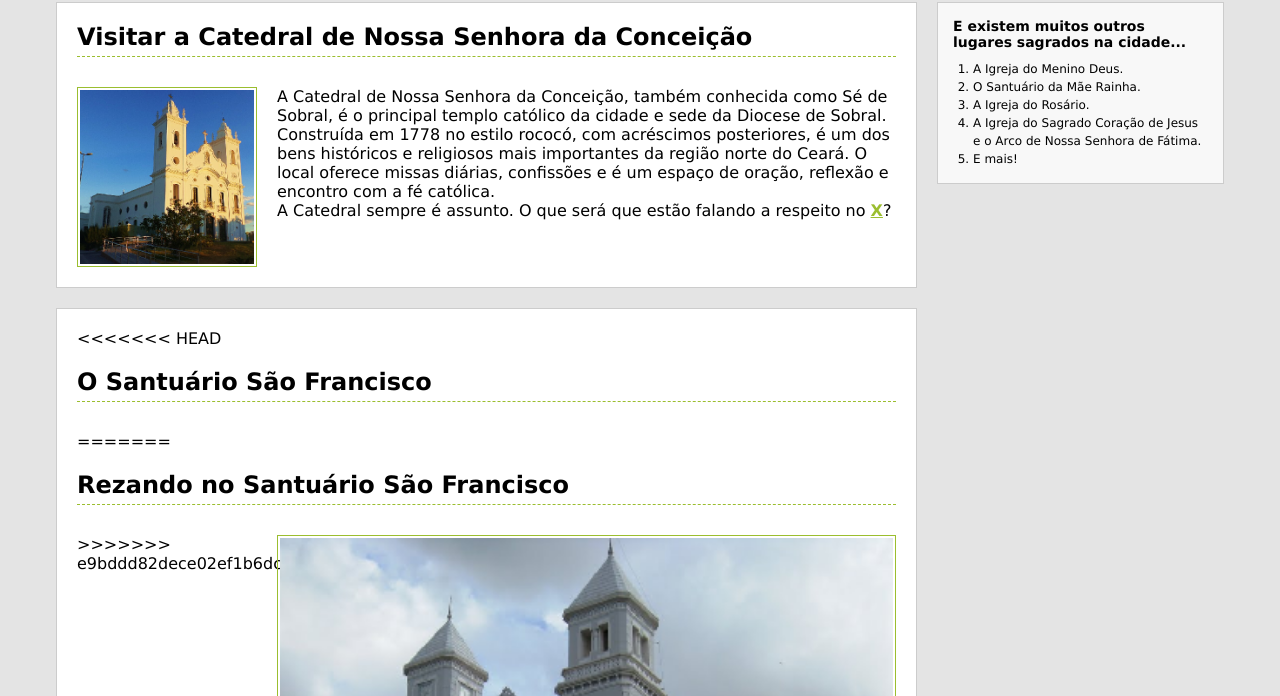
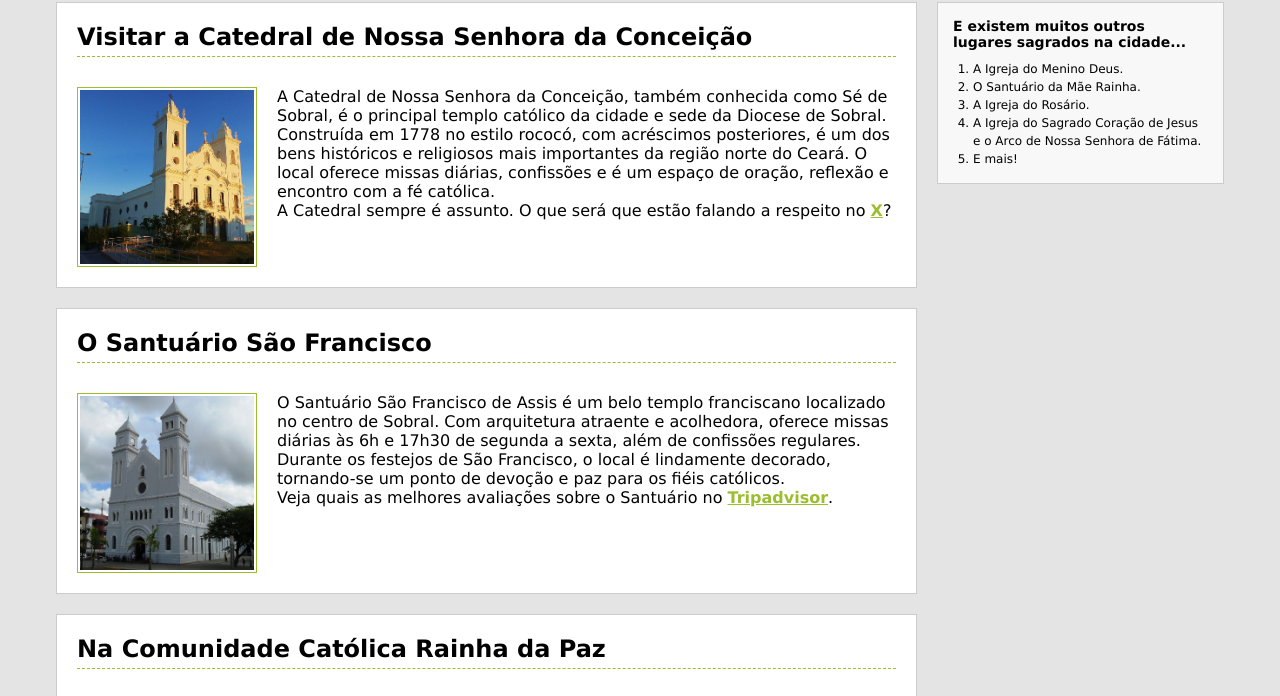
Before and after one commit to kauanallyson/livro-html-css, a plain HTML site: page exercicios/exercicio1.html in a window 1280 px wide. Shown: the part 72-768 px from the top of the page. Drawn offline with Linux system fonts and the light colour scheme.

Commit message:
ajuste no conflito

```diff
--- a/exercicios/exercicio1.html
+++ b/exercicios/exercicio1.html
@@ -34,16 +34,14 @@
                 </div>
             </article>
             <article class="place">
-<<<<<<< HEAD
                 <h2>O Santuário São Francisco</h2>
-=======
-                <h2>Rezando no Santuário São Francisco</h2>
->>>>>>> e9bddd82dece02ef1b6dc68b70eaf365db903ca8
                 <img src="images/sao-francisco.webp" alt="Santuário São Francisco">
                 <div>
                     <p>
-                        O Santuário São Francisco de Assis é um belo templo franciscano localizado no centro de Sobral.
-                        Com arquitetura atraente e acolhedora, oferece missas diárias às 6h e 17h30 de segunda a sexta,
+                        O Santuário São Francisco de Assis é um belo templo franciscano localizado no centro de
+                        Sobral.
+                        Com arquitetura atraente e acolhedora, oferece missas diárias às 6h e 17h30 de segunda a
+                        sexta,
                         além de confissões regulares. Durante os festejos de São Francisco, o local é lindamente
                         decorado, tornando-se um ponto de devoção e paz para os fiéis católicos.
                     </p>
```
